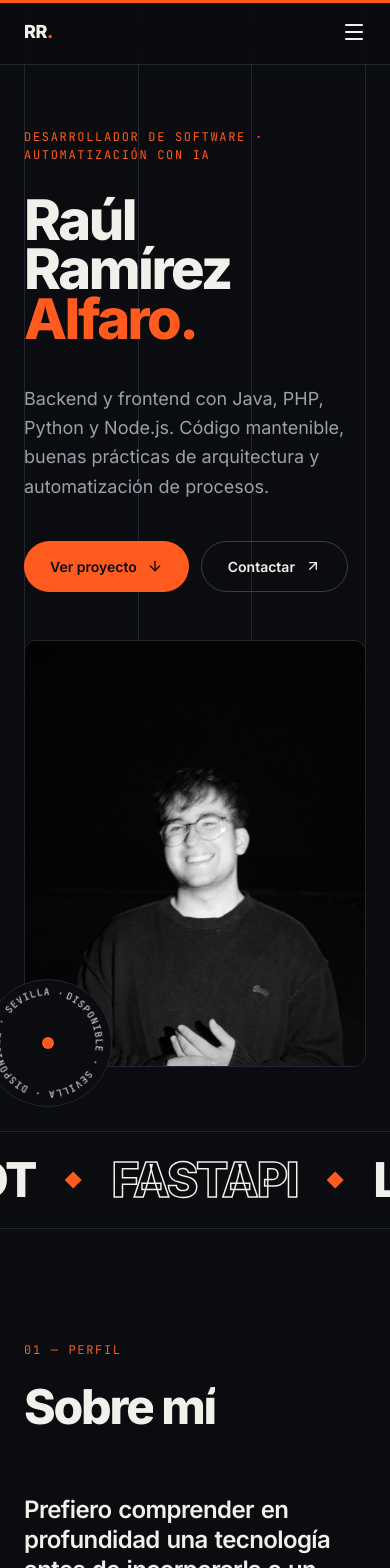
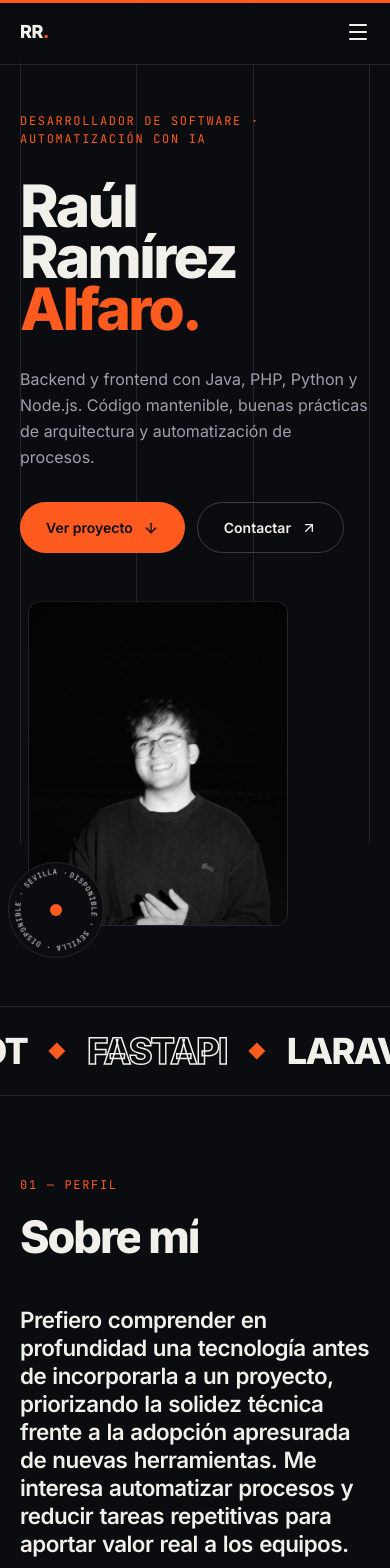
Before and after one commit to raulramalf/Portfole, a React (Vite) app: page / in a window 390 px wide. Shown: the top 1568 px of the page. Built offline with nearby package versions, Linux system fonts and the light colour scheme.

Commit message:
Adapta la web a móvil y tablet: titulares fluidos, espaciados, hero en dos columnas desde 768px
Co-Authored-By: Claude Sonnet 5.5 <noreply@anthropic.com>
Claude-Session: https://claude.ai/code/session_01YJMkXzPRxk4qJkfkWvtubu

```diff
--- a/src/components/About.jsx
+++ b/src/components/About.jsx
@@ -15,9 +15,9 @@ const areas = [
 export default function About() {
   return (
     <Section id="perfil" n="01" label="Perfil" title="Sobre mí">
-      <ScrollText text={STATEMENT} className="text-2xl md:text-4xl font-semibold tracking-tight leading-[1.25] max-w-5xl" />
+      <ScrollText text={STATEMENT} className="text-[1.4rem] sm:text-3xl md:text-4xl font-semibold tracking-tight leading-[1.25] max-w-5xl" />
 
-      <dl className="mt-20 border-t border-line">
+      <dl className="mt-14 md:mt-20 border-t border-line">
         {areas.map(([k, v], i) => (
           <motion.div
             key={k}
--- a/src/components/Contact.jsx
+++ b/src/components/Contact.jsx
@@ -25,19 +25,19 @@ export default function Contact() {
   ];
 
   return (
-    <section id="contacto" className="relative px-6 pt-28 md:pt-40 pb-10 bg-accent text-base">
+    <section id="contacto" className="relative px-5 sm:px-6 pt-20 md:pt-40 pb-10 bg-accent text-base">
       <div className="max-w-7xl mx-auto">
         <p className="mono text-xs tracking-[0.14em] uppercase mb-6">06 — Contacto</p>
-        <h2 className="mega text-[clamp(3.5rem,13vw,11rem)]">
+        <h2 className="mega text-[clamp(2.25rem,13vw,11rem)]">
           <span className="block"><WordReveal text="¿Hablamos?" /></span>
         </h2>
 
-        <Reveal className="mt-12 grid grid-cols-1 lg:grid-cols-12 gap-10 items-end">
+        <Reveal className="mt-10 md:mt-12 grid grid-cols-1 lg:grid-cols-12 gap-10 items-end">
           <p className="lg:col-span-5 text-lg md:text-xl font-medium leading-relaxed">
             Busco oportunidades como desarrollador de software en Sevilla y alrededores, en modalidad presencial, híbrida o remota.
           </p>
           <div className="lg:col-span-7">
-            <a href={`mailto:${EMAIL}`} className="block text-2xl sm:text-4xl md:text-5xl font-extrabold tracking-tight break-all border-b-4 border-base/30 hover:border-base transition-colors pb-2">
+            <a href={`mailto:${EMAIL}`} className="block text-[clamp(1.25rem,6.2vw,3rem)] font-extrabold tracking-tight break-all border-b-4 border-base/30 hover:border-base transition-colors pb-2">
               {EMAIL}
             </a>
             <div className="flex flex-wrap gap-3 mt-6">
@@ -55,7 +55,7 @@ export default function Contact() {
           </div>
         </Reveal>
 
-        <div className="mt-24 pt-6 border-t border-base/25 flex flex-col sm:flex-row justify-between gap-2 text-xs mono">
+        <div className="mt-16 md:mt-24 pt-6 border-t border-base/25 flex flex-col sm:flex-row justify-between gap-2 text-xs mono">
           <p>© {new Date().getFullYear()} Raúl Ramírez Alfaro</p>
           <p>Sevilla, España</p>
         </div>
--- a/src/components/Education.jsx
+++ b/src/components/Education.jsx
@@ -38,7 +38,7 @@ export default function Education() {
           >
             <p className="md:col-span-3 mono text-sm text-muted pt-1">{edu.period}</p>
             <div className="md:col-span-9">
-              <h3 className="text-2xl font-bold tracking-tight group-hover:text-accent transition-colors">{edu.title}</h3>
+              <h3 className="text-xl sm:text-2xl font-bold tracking-tight group-hover:text-accent transition-colors">{edu.title}</h3>
               <p className="text-sm text-accent mt-1">{edu.subtitle} · {edu.institution}</p>
               <p className="text-muted mt-3 leading-relaxed max-w-2xl">{edu.note}</p>
             </div>
--- a/src/components/Experience.jsx
+++ b/src/components/Experience.jsx
@@ -80,7 +80,7 @@ export default function Experience() {
               <p className="text-xs text-faint mt-1">{job.location}</p>
             </Reveal>
             <Reveal className="md:pl-12" delay={80}>
-              <h3 className="text-2xl md:text-3xl font-bold tracking-tight">{job.role}</h3>
+              <h3 className="text-xl sm:text-2xl md:text-3xl font-bold tracking-tight">{job.role}</h3>
               <p className="text-accent mt-1">{job.company}</p>
               <p className="text-muted mt-4 leading-relaxed max-w-2xl">{job.description}</p>
               <ul className="mt-4 space-y-2 text-sm text-muted leading-relaxed max-w-2xl">
--- a/src/components/GridLines.jsx
+++ b/src/components/GridLines.jsx
@@ -4,7 +4,7 @@ import { motion } from "framer-motion";
 export default function GridLines() {
   return (
     <div aria-hidden="true" className="fixed inset-0 z-0 pointer-events-none">
-      <div className="max-w-7xl mx-auto h-full px-6 flex justify-between">
+      <div className="max-w-7xl mx-auto h-full px-5 sm:px-6 flex justify-between">
         {Array.from({ length: 7 }).map((_, i) => (
           <motion.span
             key={i}
--- a/src/components/Hero.jsx
+++ b/src/components/Hero.jsx
@@ -13,9 +13,9 @@ export default function Hero() {
   const textY = useTransform(scrollYProgress, [0, 1], [0, -60]);
 
   return (
-    <section ref={ref} className="relative min-h-screen px-6 pt-32 pb-16 flex items-center">
-      <div className="max-w-7xl mx-auto w-full grid grid-cols-1 lg:grid-cols-12 gap-12 items-center">
-        <motion.div style={{ y: textY }} className="lg:col-span-8">
+    <section ref={ref} className="relative min-h-[100svh] px-5 sm:px-6 pt-28 md:pt-32 pb-20 flex items-center">
+      <div className="max-w-7xl mx-auto w-full grid grid-cols-1 md:grid-cols-12 gap-12 md:gap-8 lg:gap-12 items-center">
+        <motion.div style={{ y: textY }} className="md:col-span-7 lg:col-span-8">
           <motion.p
             initial={{ opacity: 0, y: 14 }} animate={{ opacity: 1, y: 0 }} transition={{ delay: 0.1, duration: 0.6 }}
             className="label mb-8"
@@ -23,7 +23,7 @@ export default function Hero() {
             Desarrollador de software · Automatización con IA
           </motion.p>
 
-          <h1 className="mega text-[clamp(3.5rem,13vw,10.5rem)]">
+          <h1 className="mega text-[clamp(3rem,15vw,10.5rem)] md:text-[clamp(3.5rem,9.5vw,10.5rem)] lg:text-[clamp(3.5rem,13vw,10.5rem)]">
             <span className="block"><WordReveal text="Raúl" delay={0.15} /></span>
             <span className="block"><WordReveal text="Ramírez" delay={0.3} /></span>
             <span className="block text-accent"><WordReveal text="Alfaro." delay={0.45} /></span>
@@ -31,7 +31,7 @@ export default function Hero() {
 
           <motion.p
             initial={{ opacity: 0, y: 20 }} animate={{ opacity: 1, y: 0 }} transition={{ delay: 0.9, duration: 0.7 }}
-            className="mt-10 text-lg md:text-xl text-muted max-w-xl leading-relaxed"
+            className="mt-8 md:mt-10 text-base md:text-xl text-muted max-w-xl leading-relaxed"
           >
             Backend y frontend con Java, PHP, Python y Node.js. Código mantenible, buenas prácticas de arquitectura y
             automatización de procesos.
@@ -39,14 +39,14 @@ export default function Hero() {
 
           <motion.div
             initial={{ opacity: 0, y: 20 }} animate={{ opacity: 1, y: 0 }} transition={{ delay: 1.05, duration: 0.7 }}
-            className="mt-10 flex flex-wrap gap-3"
+            className="mt-8 md:mt-10 flex flex-wrap gap-3"
           >
             <a href="#proyectos" className="btn btn-primary group">Ver proyecto <ArrowDown size={16} className="group-hover:translate-y-0.5 transition-transform" /></a>
             <a href="#contacto" className="btn btn-outline group">Contactar <ArrowUpRight size={16} className="group-hover:translate-x-0.5 group-hover:-translate-y-0.5 transition-transform" /></a>
           </motion.div>
         </motion.div>
 
-        <motion.div style={{ y: photoY }} className="lg:col-span-4 relative max-w-sm w-full lg:justify-self-end">
+        <motion.div style={{ y: photoY }} className="md:col-span-5 lg:col-span-4 relative max-w-[260px] sm:max-w-xs lg:max-w-sm w-full ml-2 sm:ml-0 md:justify-self-end">
           <motion.div
             initial={{ clipPath: "inset(100% 0 0 0)" }}
             animate={{ clipPath: "inset(0% 0 0 0)" }}
@@ -62,7 +62,7 @@ export default function Hero() {
 
           <motion.div
             initial={{ opacity: 0, scale: 0.6 }} animate={{ opacity: 1, scale: 1 }} transition={{ delay: 1.2, duration: 0.7 }}
-            className="absolute -left-10 -bottom-10 w-32 h-32 rounded-full bg-base border border-line flex items-center justify-center"
+            className="absolute -left-5 -bottom-8 sm:-left-4 lg:-left-10 sm:-bottom-10 w-24 h-24 sm:w-32 sm:h-32 rounded-full bg-base border border-line flex items-center justify-center"
             aria-hidden="true"
           >
             <svg viewBox="0 0 100 100" className="w-full h-full spin-slow absolute inset-0">
--- a/src/components/Marquee.jsx
+++ b/src/components/Marquee.jsx
@@ -4,8 +4,8 @@ const items = stackGroups.flatMap((g) => g.items);
 
 function Row() {
   return items.map((t, i) => (
-    <span key={t} className="flex items-center gap-8 pr-8 whitespace-nowrap">
-      <span className={`mega text-5xl md:text-7xl uppercase ${i % 2 ? "outline-text" : ""}`}>{t}</span>
+    <span key={t} className="flex items-center gap-6 md:gap-8 pr-6 md:pr-8 whitespace-nowrap">
+      <span className={`mega text-4xl sm:text-5xl md:text-7xl uppercase ${i % 2 ? "outline-text" : ""}`}>{t}</span>
       <span className="w-3 h-3 bg-accent rotate-45 shrink-0" />
     </span>
   ));
--- a/src/components/Navbar.jsx
+++ b/src/components/Navbar.jsx
@@ -27,18 +27,18 @@ export default function Navbar() {
         transition={{ duration: 0.35, ease: [0.22, 1, 0.36, 1] }}
         className="fixed top-0 inset-x-0 z-50 bg-base/80 backdrop-blur-md border-b border-line"
       >
-        <div className="max-w-7xl mx-auto h-16 px-6 flex items-center justify-between">
-          <a href="#" className="font-extrabold tracking-tight text-lg">RR<span className="text-accent">.</span></a>
+        <div className="max-w-7xl mx-auto h-16 px-5 sm:px-6 flex items-center justify-between">
+          <a href="#" className="font-extrabold tracking-tight text-lg py-2 pr-4">RR<span className="text-accent">.</span></a>
 
           <nav className="hidden md:flex items-center gap-8 text-sm text-muted">
             {links.map((l) => (
-              <a key={l.href} href={l.href} className="u-link py-1 hover:text-ink transition-colors">{l.label}</a>
+              <a key={l.href} href={l.href} className="u-link py-2.5 hover:text-ink transition-colors">{l.label}</a>
             ))}
           </nav>
 
           <a href="#contacto" className="hidden md:inline-flex btn btn-primary !py-2.5">Contacto</a>
 
-          <button onClick={() => setOpen(true)} className="md:hidden p-2 -mr-2" aria-label="Abrir menú"><Menu size={24} /></button>
+          <button onClick={() => setOpen(true)} className="md:hidden p-3 -mr-3" aria-label="Abrir menú"><Menu size={24} /></button>
         </div>
       </motion.header>
 
@@ -53,7 +53,7 @@ export default function Navbar() {
           >
             <div className="h-16 px-6 flex items-center justify-between">
               <span className="font-extrabold text-lg">RR<span className="text-accent">.</span></span>
-              <button onClick={() => setOpen(false)} className="p-2 -mr-2" aria-label="Cerrar menú"><X size={24} /></button>
+              <button onClick={() => setOpen(false)} className="p-3 -mr-3" aria-label="Cerrar menú"><X size={24} /></button>
             </div>
             <nav className="flex-1 px-6 flex flex-col justify-center gap-2">
               {[...links, { label: "Contacto", href: "#contacto" }].map((l, i) => (
@@ -64,7 +64,7 @@ export default function Navbar() {
                   initial={{ opacity: 0, x: -30 }}
                   animate={{ opacity: 1, x: 0 }}
                   transition={{ delay: 0.25 + i * 0.06 }}
-                  className="mega text-5xl py-1 hover:text-accent transition-colors"
+                  className="mega text-[clamp(2.5rem,12vw,3.5rem)] py-2 hover:text-accent transition-colors"
                 >
                   {l.label}
                 </motion.a>
--- a/src/components/Projects.jsx
+++ b/src/components/Projects.jsx
@@ -17,17 +17,17 @@ export default function Projects() {
               transition={{ type: "spring", stiffness: 300, damping: 24 }}
               className="group rounded-2xl border border-line bg-panel overflow-hidden hover:border-accent/60 transition-colors"
             >
-              <div className="p-7 md:p-12">
+              <div className="p-5 sm:p-7 md:p-12">
                 <div className="flex items-start justify-between gap-6 mb-8">
                   <span className="label !text-muted">{p.tag}</span>
                   <a href={p.href} target="_blank" rel="noreferrer" aria-label={`${p.hrefLabel}: ${p.name}`}
-                     className="w-14 h-14 shrink-0 rounded-full border border-line flex items-center justify-center group-hover:bg-accent group-hover:border-accent group-hover:text-base transition-colors">
+                     className="w-12 h-12 md:w-14 md:h-14 shrink-0 rounded-full border border-line flex items-center justify-center group-hover:bg-accent group-hover:border-accent group-hover:text-base transition-colors">
                     <ArrowUpRight size={22} className="group-hover:rotate-12 transition-transform" />
                   </a>
                 </div>
 
-                <h3 className="mega text-6xl md:text-8xl lg:text-9xl">{p.name}</h3>
-                <p className="text-muted text-lg leading-relaxed mt-8 max-w-2xl">{p.description}</p>
+                <h3 className="mega text-[clamp(2.5rem,13.5vw,8rem)] break-words">{p.name}</h3>
+                <p className="text-muted text-base md:text-lg leading-relaxed mt-6 md:mt-8 max-w-2xl">{p.description}</p>
 
                 <div className="flex flex-wrap gap-2 mt-8">
                   {p.stack.map((t) => <span key={t} className="tag">{t}</span>)}
@@ -41,7 +41,7 @@ export default function Projects() {
                 </div>
               </div>
 
-              <div className="border-t border-line bg-base/60 p-4 md:p-8">
+              <div className="border-t border-line bg-base/60 p-3 sm:p-4 md:p-8">
                 {p.media?.length ? (
                   <MediaGallery media={p.media} name={p.name} />
                 ) : (
@@ -50,7 +50,7 @@ export default function Projects() {
                       <span className="truncate">{p.file}</span>
                       <span className="uppercase">{p.lang}</span>
                     </div>
-                    <pre className="p-5 text-xs md:text-sm leading-relaxed overflow-x-auto mono text-ink/90"><code>{p.code}</code></pre>
+                    <pre className="p-4 text-[11px] sm:text-xs md:text-sm leading-relaxed overflow-x-auto mono text-ink/90"><code>{p.code}</code></pre>
                   </div>
                 )}
               </div>
--- a/src/components/Section.jsx
+++ b/src/components/Section.jsx
@@ -3,12 +3,12 @@ import WordReveal from "./WordReveal";
 
 export default function Section({ id, n, label, title, children, className = "" }) {
   return (
-    <section id={id} className={`relative px-6 py-28 md:py-36 ${className}`}>
+    <section id={id} className={`relative px-5 sm:px-6 py-20 md:py-36 ${className}`}>
       <div className="max-w-7xl mx-auto">
         <Reveal>
           <p className="label mb-6">{n} — {label}</p>
         </Reveal>
-        <h2 className="mega text-5xl md:text-7xl lg:text-8xl mb-16 md:mb-20">
+        <h2 className="mega text-[clamp(2.25rem,11.5vw,6rem)] mb-12 md:mb-20">
           <WordReveal text={title} />
         </h2>
         {children}
--- a/src/components/Skills.jsx
+++ b/src/components/Skills.jsx
@@ -7,7 +7,7 @@ export default function Skills() {
     <Section id="skills" n="04" label="Stack" title="Habilidades">
       <div className="border-t border-line">
         {stackGroups.map((g, gi) => (
-          <div key={g.name} className="grid grid-cols-1 md:grid-cols-12 gap-4 md:gap-8 py-8 border-b border-line">
+          <div key={g.name} className="grid grid-cols-1 md:grid-cols-12 gap-4 md:gap-8 py-6 md:py-8 border-b border-line">
             <h3 className="md:col-span-3 text-xl font-bold tracking-tight">{g.name}</h3>
             <motion.ul
               className="md:col-span-9 flex flex-wrap gap-2.5"
--- a/src/index.css
+++ b/src/index.css
@@ -15,7 +15,7 @@
   --font-mono: "JetBrains Mono", ui-monospace, "SFMono-Regular", Menlo, Consolas, monospace;
 }
 
-html { scroll-behavior: smooth; scroll-padding-top: 40px; }
+html { scroll-behavior: smooth; scroll-padding-top: 40px; -webkit-text-size-adjust: 100%; text-size-adjust: 100%; }
 
 html, body {
   background: var(--color-base);
```
